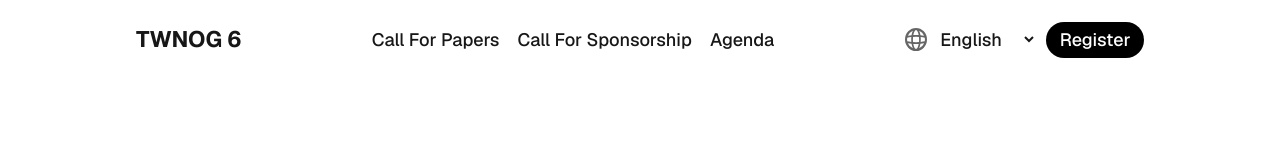
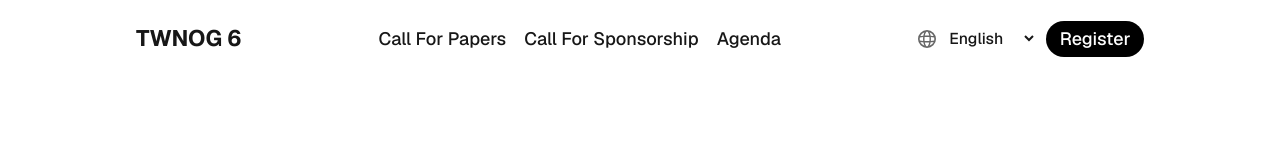
Before and after one commit to TWNOG/TWNOG6.0-2025, a Next.js app: page / in a window 1280 px wide. Shown: the top 160 px of the page. Built offline with nearby package versions, Linux system fonts and the light colour scheme.

Commit message:
update: make language selector smaller

```diff
--- a/app/components/languageSelector.tsx
+++ b/app/components/languageSelector.tsx
@@ -13,8 +13,8 @@ export default function LanguageSelector() {
 
   return (
     <div className='flex items-center'>
-      <Image alt='globe icon' height={20} width={20} src='/globe.svg' className='w-5 h-5' />
-      <select className='bg-inherit text-inherit rounded-lg p-2 focus:outline-none' defaultValue={i18n.resolvedLanguage} onChange={(e) => i18n.changeLanguage(e.target.value)}>
+      <Image alt='globe icon' height={20} width={20} src='/globe.svg' className='w-4 h-4' />
+      <select className='bg-inherit text-inherit text-sm rounded-lg p-2 focus:outline-none' defaultValue={i18n.resolvedLanguage} onChange={(e) => i18n.changeLanguage(e.target.value)}>
         {Array.from(i18n.languages).sort().map((lang) => (
           <option className='text-black' key={lang} value={lang}>{languageCodeToName[lang] || lang}</option>
         ))}
```
